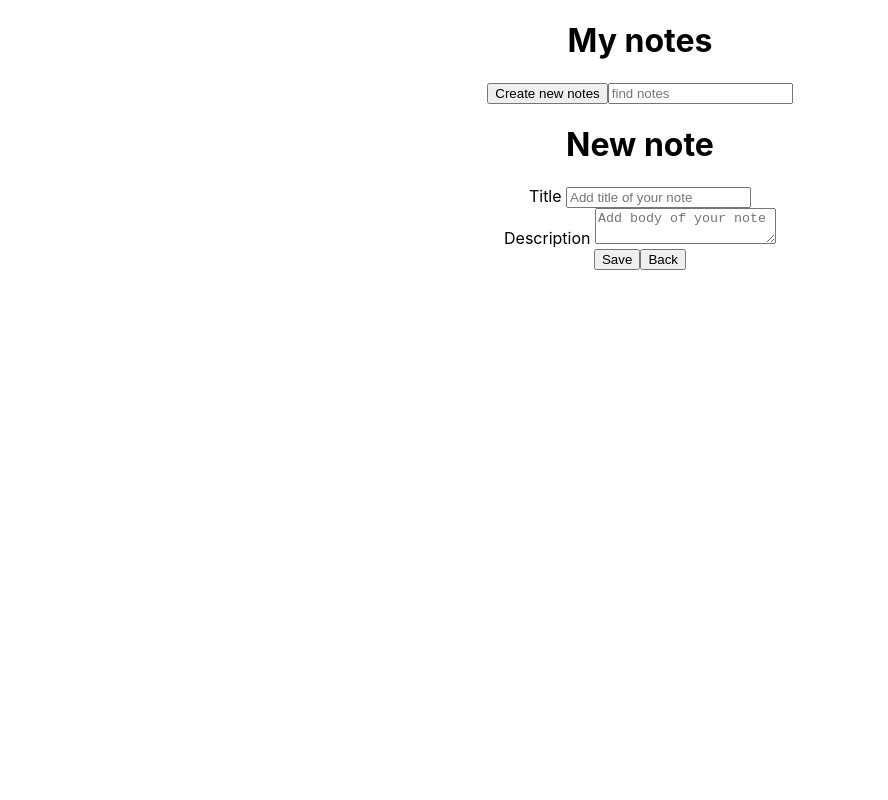
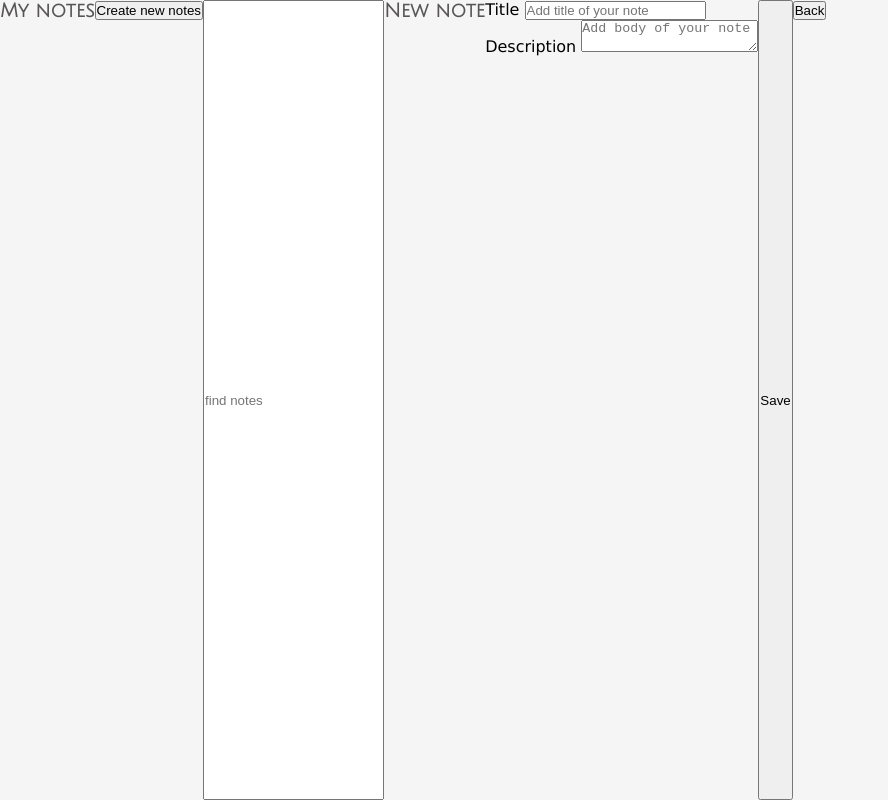
Before and after one commit to Lipavli/Note-app, a React (Create React App) app: page / in a window 1280 px wide. Shown: the whole page, without its empty margins (0-888 px from the left). Built offline with nearby package versions, Linux system fonts and the light colour scheme.

Commit message:
css styling, color picker are added

```diff
--- a/src/App.css
+++ b/src/App.css
@@ -1,38 +1,97 @@
-.App {
-  text-align: center;
+@import url('https://fonts.googleapis.com/css2?family=Julius+Sans+One&display=swap');
+
+* {
+    padding: 0;
+    margin: 0;
+    box-sizing: border-box;
 }
 
-.App-logo {
-  height: 40vmin;
-  pointer-events: none;
+:root{
+    --colorOne: #9fd7d7;
+    --colorTwo: #a4b2f0;
+    --colorThree:  #dfa3e7;
+    --colorFour: #e7a3b3;
+    --colorFive:  #a3e7b0;
+    --colorSix: #e7e1a3;
+
 }
 
-@media (prefers-reduced-motion: no-preference) {
-  .App-logo {
-    animation: App-logo-spin infinite 20s linear;
+.bg-red{
+    background-color: red;
 }
+.App {
+    display: flex;
+    min-height: 100vh;
+    max-width: 100vw;
 }
 
-.App-header {
-  background-color: #282c34;
-  min-height: 100vh;
+body {
+    background-color: whitesmoke;
+    font-family: Verdana, Geneva, Tahoma, sans-serif;
+    font-size: 1rem;
+}
+
+aside {
+    flex: 15%;
+    margin: 30px;
     display: flex;
     flex-direction: column;
     align-items: center;
-  justify-content: center;
-  font-size: calc(10px + 2vmin);
-  color: white;
+    gap: 2rem;
+
 }
 
-.App-link {
-  color: #61dafb;
+main {
+    flex: 85%;
+    margin: 30px 50px;
+
+}
+hr{
+    border: .01px solid rgba(128, 128, 128, 0.15);
+}
+/* h1 for logo */
+h1 {
+    font-family: 'Julius Sans One', sans-serif;
+    font-size: 1.2rem;
+    color: rgba(28, 24, 24, 0.72);
+
 }
 
-@keyframes App-logo-spin {
-  from {
-    transform: rotate(0deg);
+h2 {
+    font-weight: 100;
+    font-size: 2rem;
+    margin-bottom: 20px;
+
 }
-  to {
-    transform: rotate(360deg);
+
+
+
+svg {
+    width: 30px;
+    height: 30px;
+    cursor: pointer;
 }
+
+
+/* styling notes container */
+
+
+
+
+
+/* styling sinle note */
+
+.singleNote{
+    width: 200px;
+    height: 200px;
+    border-radius: 10px;
+    padding: 10px 20px;
+    overflow: scroll;
+    margin-bottom: 20px;
 }
+.singleNote h3{
+    margin: 10px 0 10px 0;
+}
+.singleNote p{
+    width: 150px;
+}
```
Lines whose indentation alone changed are shown as unchanged.
